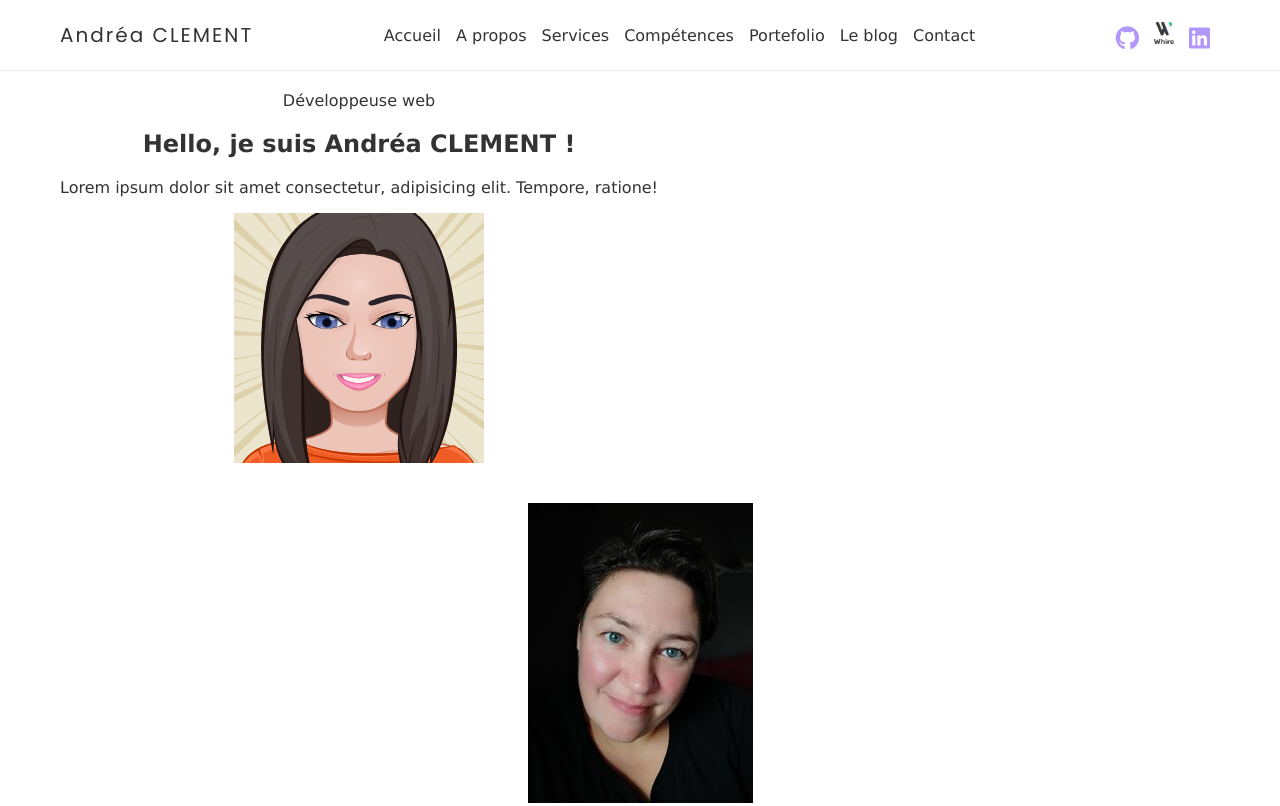
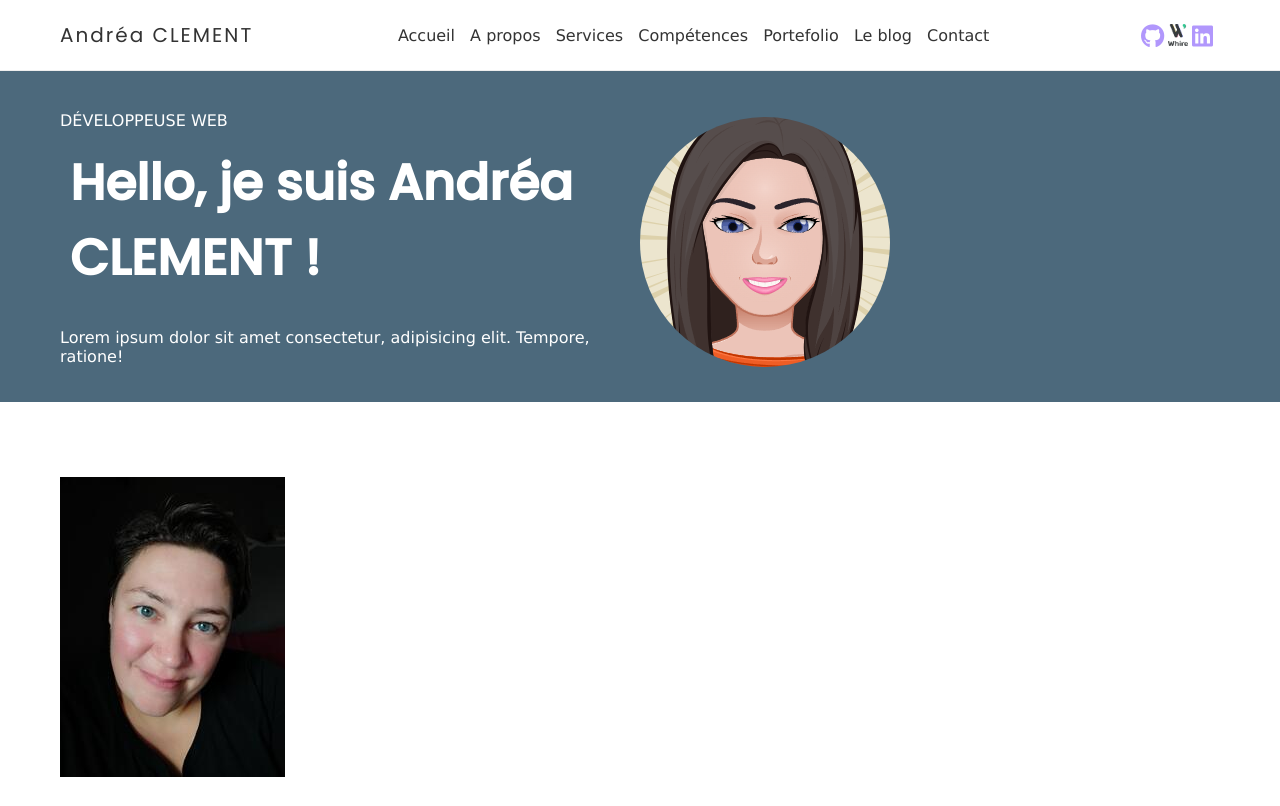
Before and after one commit to Andrea-cle/Portfolio, a plain HTML site: page index.html in a window 1280 px wide. Shown: the top 806 px of the page. Drawn offline with Linux system fonts and the light colour scheme.

Commit message:
3eme commit

```diff
--- a/css/style.css
+++ b/css/style.css
@@ -1,25 +1,43 @@
 /* Base */
 *{
   box-sizing: border-box;
-
 }
 
 html{
  font-size:62.5%;
 }
 
-a{
-    text-decoration: none;
-}
-
-
 body{
   font-family: Verdana, Geneva, Tahoma, sans-serif;
   font-size: 1.6rem;
   color: #333;
   margin: 0;
- text-align: center;
 
+ }
+
+ h1, h2, h3, h4, h5, h6{
+  color: #333;
+  font-family: "Poppins", sans-serif;
+ }
+
+h1 .h1{
+  font-size: 3.1rem;
+  font-weight: 700;
+}
+
+ h2 .h2{
+  font-size: 2.2rem;
+  text-transform: uppercase;
+ }
+
+a{
+ text-decoration: none;
+}
+
+img{
+ max-width: 100%;
+ height: auto;
+ align-items: center;
 }
 
 .list-unstyled{
@@ -30,9 +48,22 @@ body{
 
 .container{
  padding: 1rem 2rem;
+}
+
+.d-flex{
  display: flex;
  align-items: center;
  justify-content: space-between;
+}
+
+.grid{
+ display: flex;
+ flex-wrap: wrap;
+ align-items: center ;
+}
+
+.grid_item{
+ width: 100%;
 }
 
 @media screen and (min-width: 750px) {
@@ -40,12 +71,25 @@ justify-content: space-between;
         max-width: 1200px;
         margin: 0 auto;
         padding: 2rem;
+    }
 
+    .grid_item{
+         width: 50%;
      }
 
 }
 
  /* Section */
+
+ section{
+  padding:5.5rem 0;
+ }
+
+ .section-title{
+  color:#000;
+  font-size: 3.8rem;
+  text-transform: uppercase;
+   }
 
 .header{
  background: #FFFF;
@@ -71,7 +115,6 @@ display: none;
 
 .header a{
  color: #333;
-
 }
 
 .header a:hover{
@@ -84,6 +127,14 @@ color: #333;
  align-items: center;
 }
 
+.social{
+ display: flex;
+}
+
+.social li{
+ padding: 0 2px;
+}
+
 .social img{
  height: 22px;
 }
@@ -94,6 +145,8 @@ height: 22px;
  width: 35px;
  height: 35px;
  cursor: pointer;
+ position: relative;
+ margin-left: 1rem;
 }
 
 .burger .bar{
@@ -102,6 +155,30 @@ height: 22px;
   height: 3px;
   background-color: black;
 }
+
+.burger .bar::before, .burger .bar::after{
+  display: block;
+  content:"";
+  width: 22px;
+  height: 3px;
+  background: #000;
+  position: absolute;
+
+}
+
+.burger .bar::before{
+  transform: translateY(-8px);
+
+}
+
+.burger .bar::after{
+  transform: translateY(8px);
+}
+
+@media screen and (max-width: 749px){
+
+}
+
 
 @media screen and (min-width: 750px) {
     .navbar{
@@ -112,3 +189,58 @@ height: 22px;
     display:none;
     }
 }
+
+.hero{
+ background: #4c697c;
+ color: #FFFF;
+ padding: 1rem 0 0 0;
+}
+
+.hero .title{
+  color: inherit;
+  /* inherit : herite de la couleur de son parent soit .hero non pas de la couleur de la mise en page generale*/
+  font-size: 4rem;
+  margin: 1.6rem 1rem;
+}
+
+.hero_item{
+ display: flex;
+ flex-direction: column;
+ justify-content: center;
+ align-items: center;
+ text-align: center;
+}
+
+.hero_item span{
+  text-transform: uppercase;
+  padding-top: 1rem;
+}
+
+.hero_avatar img{
+
+}
+
+@media screen and (max-width: 749px) {
+  .hero_item.left{
+    order: 2;
+   }
+
+   .hero_item.right{
+    order: 1;
+   }
+}
+
+@media screen and (min-width: 750px) {
+    .hero_item{
+      flex: 1 0 50%;
+      align-items: flex-start;
+      text-align: left;
+    }
+    .hero .title{
+      font-size: 5rem;
+    }
+
+    .hero_avatar img{
+      border-radius: 50%
+    }
+}
--- a/index.html
+++ b/index.html
@@ -52,7 +52,7 @@
     -->
 
     <header class="header">
-      <div class="container">
+      <div class="container d-flex">
         <div class="logo">Andréa CLEMENT</div>
         <nav class="navbar">
           <ul class="menu list-unstyled">
@@ -79,7 +79,7 @@
             </li>
             <li>
               <a href="https://www.whire.me/@AndreaCLEMENT" target="_blank"
-                ><img src="img/Whire-Logo.png"
+                ><img class="i" src="img/Whire-Logo.png"
               /></a>
               <!-- _blank -> ouverture d'une nouvelle fenêtre -->
             </li>
```
Lines whose indentation alone changed are shown as unchanged.
